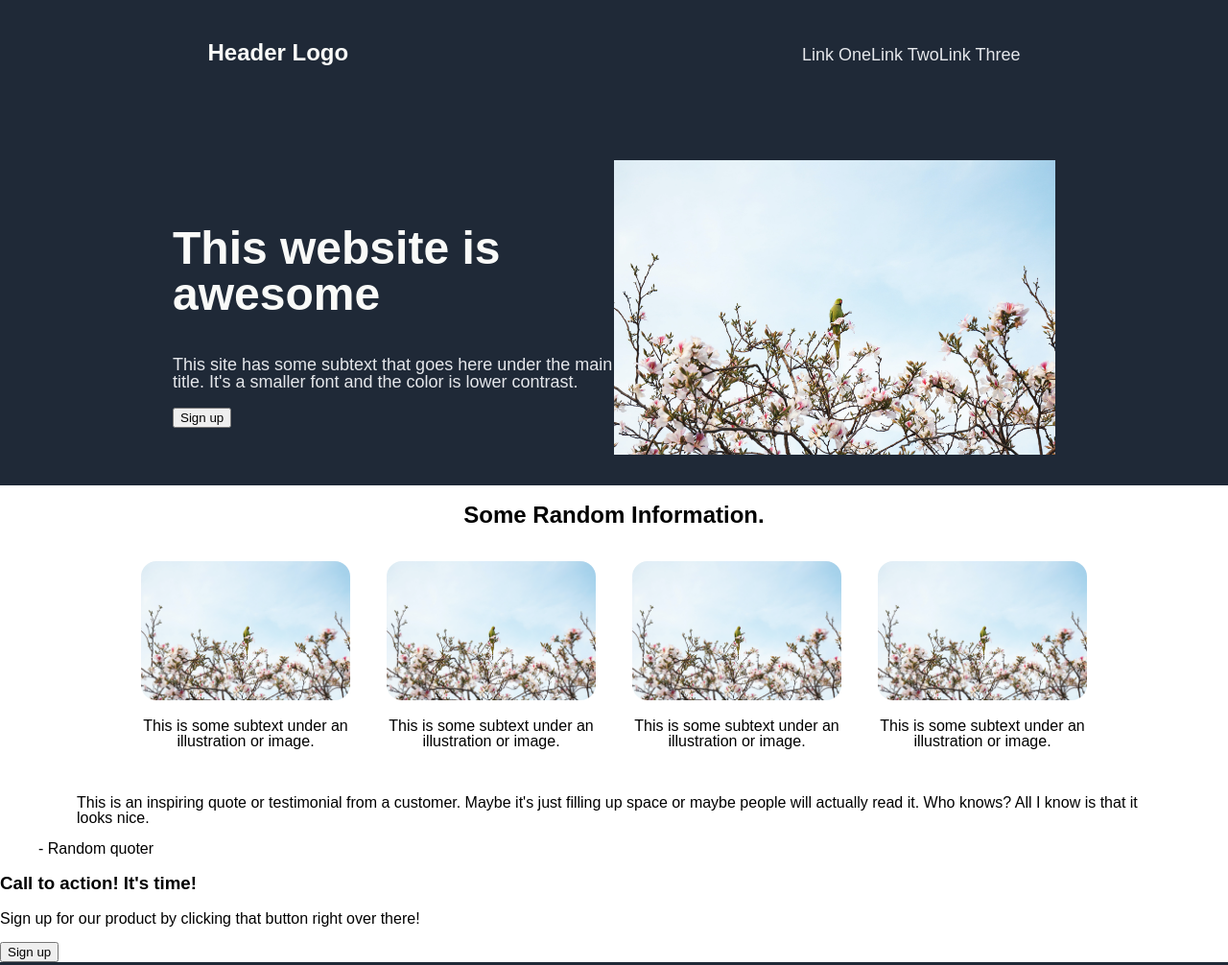
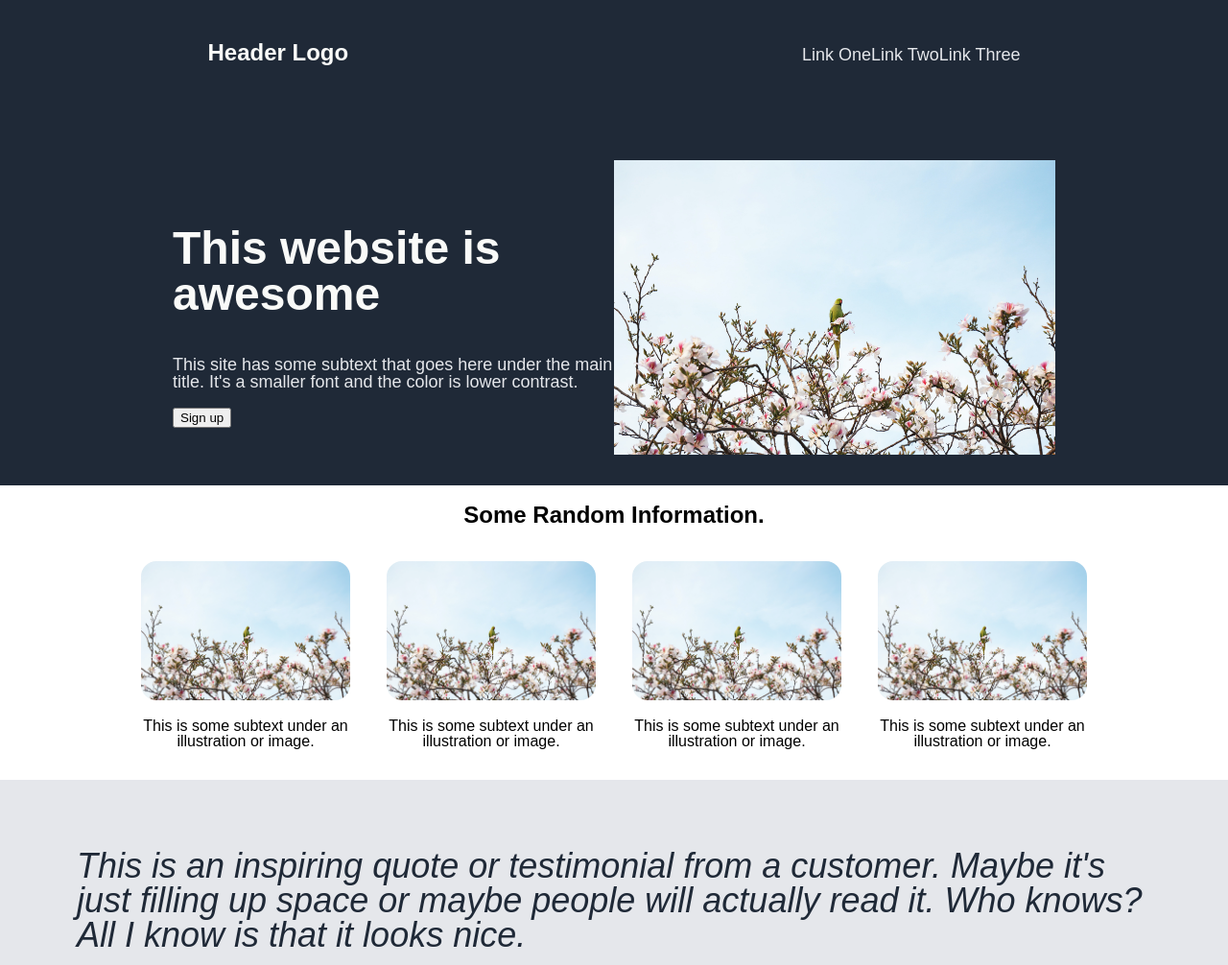
Before and after one commit to GarrettAnderson/odin-project-landing-page, a website: page public/index.html in a window 1280 px wide. Shown: the top 1006 px of the page at 96% size. Drawn offline with Linux system fonts and the light colour scheme.

Commit message:
added styles for the prjects section and the inspirational quote

```diff
--- a/public/screen.css
+++ b/public/screen.css
@@ -92,3 +92,19 @@ header > section > img {
   width: 85%;
   border-radius: 1rem;
 }
+
+.inspirational-quote {
+  color: #1F2937;
+  background-color: #E5E7EB;
+  height: 18rem;
+  display: flex;
+  justify-content: center;
+  align-items: center;
+  font-size: 36px;
+  font-weight: 100;
+  font-style: italic;
+}
+
+figcaption {
+  text-align: right;
+}
```
